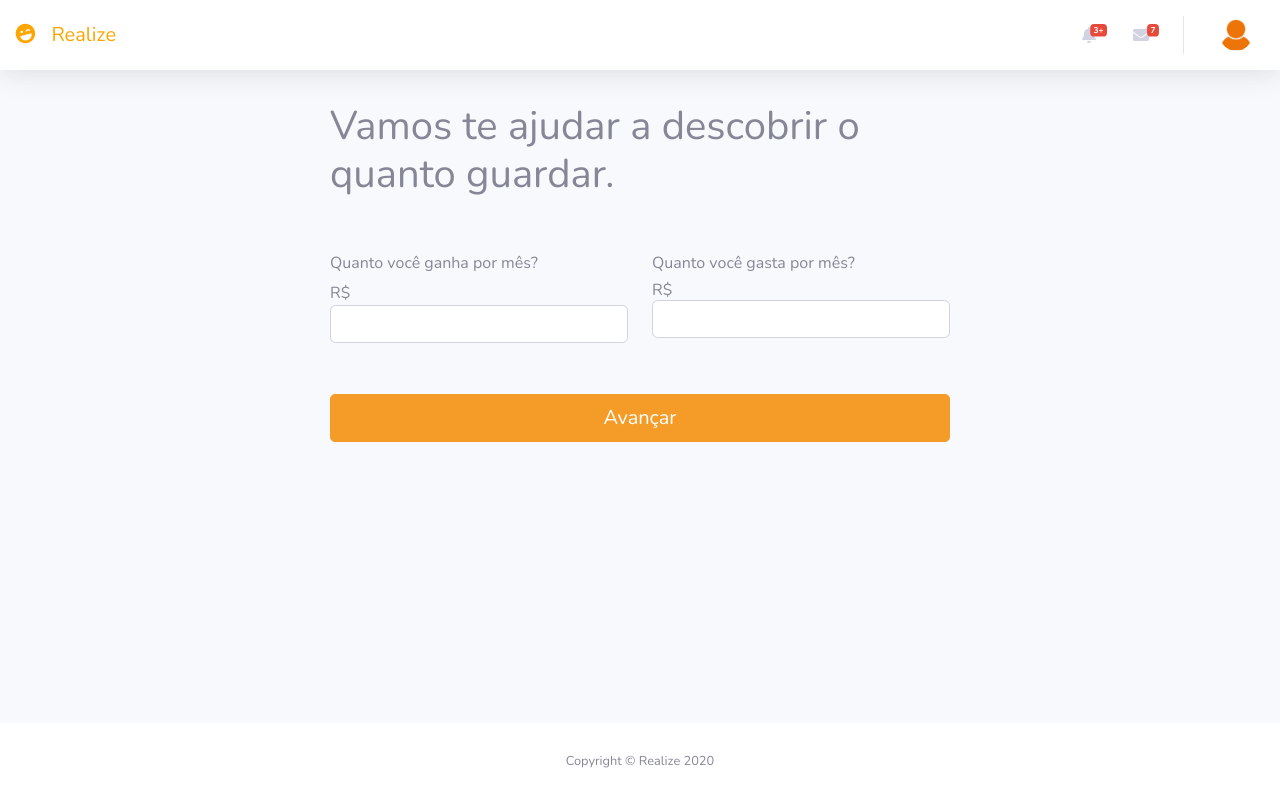
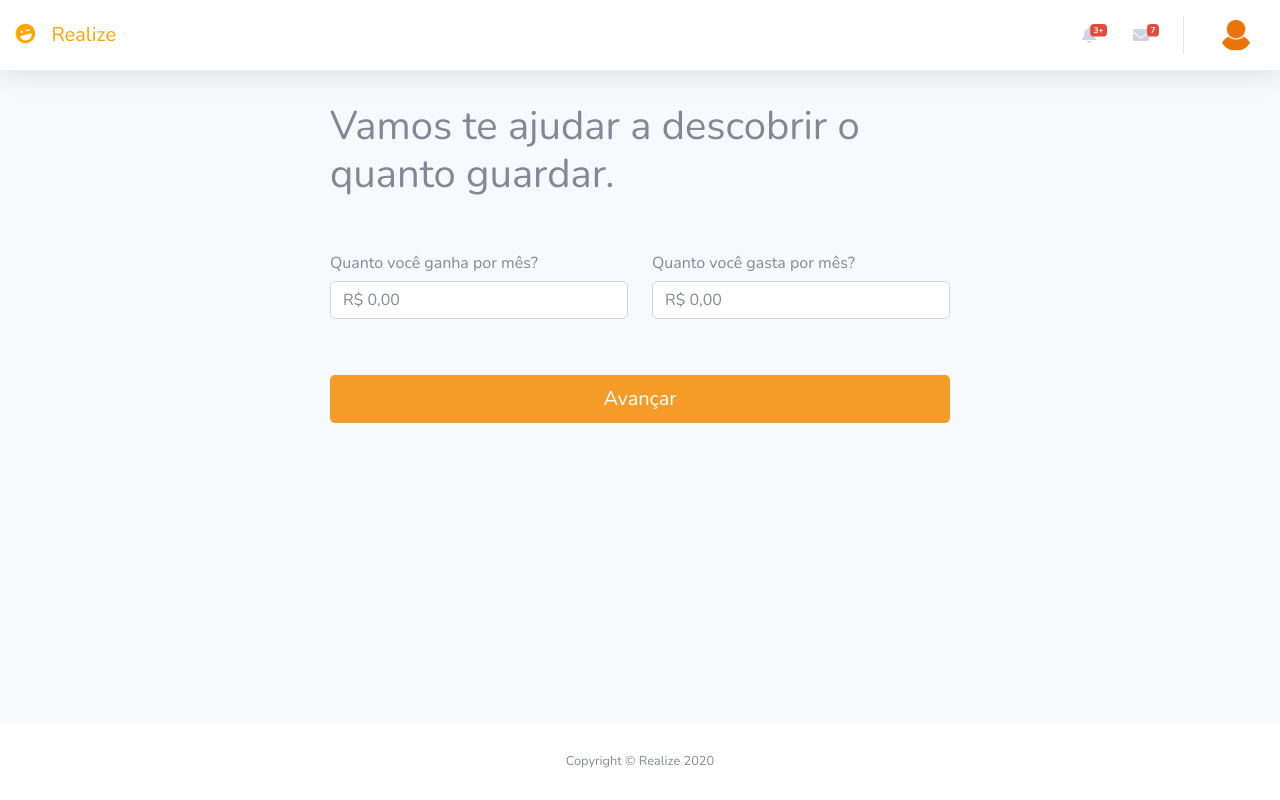
Before and after one commit to rafaelrds/hackaton-shawee-bmg, a Django app: page / in a window 1280 px wide. Run offline with Django 3.2, Linux system fonts and the light colour scheme; the visitor is signed in with stand-in values (Sample User, id 1); some libraries are stand-ins or nearby versions.

Commit message:
fix placeholder

```diff
--- a/app/quiz/templates/quiz/expenses_question.html
+++ b/app/quiz/templates/quiz/expenses_question.html
@@ -12,11 +12,11 @@
       <div class="from-group row my-5">
         <div class="col">
           <h6>Quanto você ganha por mês?</h6>
-          <span>R$</span> <input type="text" class="form-control w-100" placeholder="">
+          <input type="text" class="form-control w-100" placeholder="R$ 0,00">
         </div>
         <div class="col">
           <h6>Quanto você gasta por mês?<h6>
-          <span>R$</span> <input type="text" class="form-control w-100" placeholder="">
+          <input type="text" class="form-control w-100" placeholder="R$ 0,00">
         </div>
       </div>
       <button type="button" class="btn btn-primary btn-lg btn-block">Avançar</button>
```
